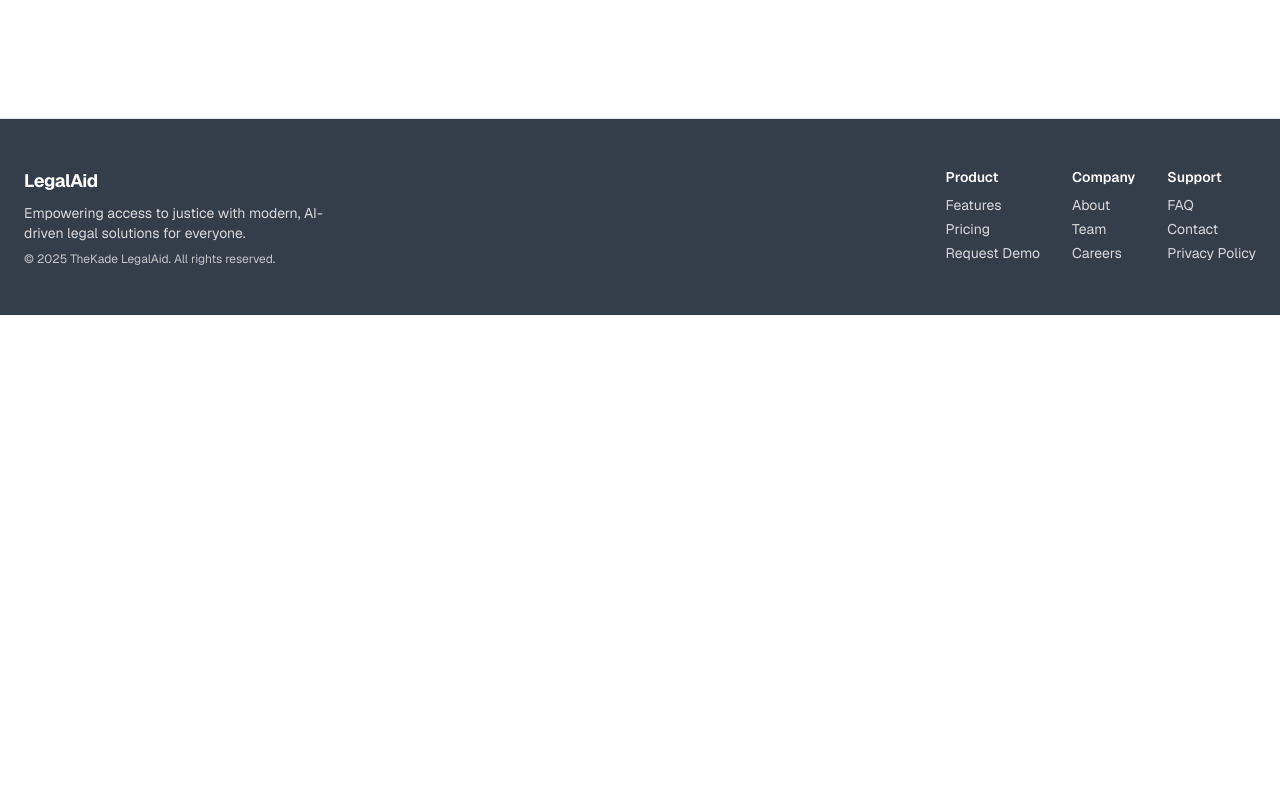
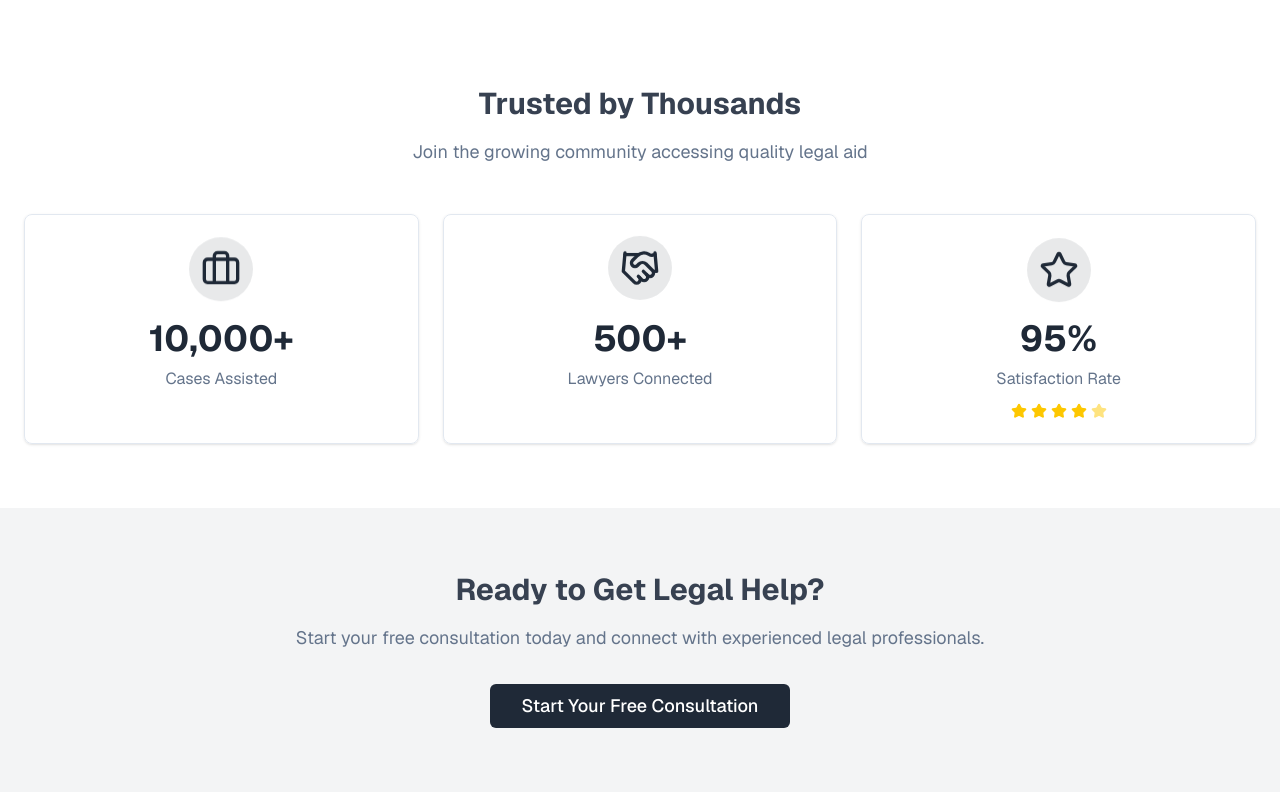
Before and after one commit to NayanthaNethsara/thekade-legalaid, a Next.js app in the folder frontend/: page / in a window 1280 px wide. Shown: the part 840-1640 px from the top of the page. Before the commit the page ends 1155 px from the top, so only its background shows below. Built offline with nearby package versions, Linux system fonts and the light colour scheme.

Commit message:
feat: Add animated statistics section with counters and final CTA banner to HeroSection

```diff
--- a/frontend/components/hero-section.tsx
+++ b/frontend/components/hero-section.tsx
@@ -1,15 +1,43 @@
 'use client'
 
-import React from 'react'
+import React, { useState, useEffect, useRef } from 'react'
 import Link from 'next/link'
-import { ArrowRight, Menu, X, Search, MessageCircle, Users } from 'lucide-react'
+import { ArrowRight, Menu, X, Search, MessageCircle, Users, Briefcase, Handshake, Star } from 'lucide-react'
 import { Button } from '@/components/ui/button'
 import { AnimatedGroup } from '@/components/ui/animated-group'
 import { cn } from '@/lib/utils'
 import Image from 'next/image'
+import { motion, useInView } from 'framer-motion'
 
 import { Footer } from './footer';
 
+
+const Counter = ({ target, suffix = '' }: { target: number; suffix?: string }) => {
+  const [count, setCount] = useState(0);
+  const ref = useRef<HTMLSpanElement>(null);
+  const isInView = useInView(ref, { once: true });
+
+  useEffect(() => {
+    if (isInView) {
+      const duration = 3000;
+      const steps = 60;
+      const increment = target / steps;
+      let current = 0;
+      const timer = setInterval(() => {
+        current += increment;
+        if (current >= target) {
+          setCount(target);
+          clearInterval(timer);
+        } else {
+          setCount(Math.floor(current));
+        }
+      }, duration / steps);
+      return () => clearInterval(timer);
+    }
+  }, [isInView, target]);
+
+  return <span ref={ref}>{count.toLocaleString()}{suffix}</span>;
+};
 
 const transitionVariants = {
     item: {
@@ -325,6 +353,88 @@ export function HeroSection() {
                         </AnimatedGroup>
                     </div>
                 </section>
+
+                {/* Statistics Section */}
+                <AnimatedGroup
+                    variants={{
+                        container: {
+                            visible: {
+                                transition: {
+                                    staggerChildren: 0.1,
+                                    delayChildren: 0.8,
+                                },
+                            },
+                        },
+                        item: transitionVariants.item,
+                    }}
+                >
+                    <section className="py-16 w-full">
+                        <div className="mx-auto max-w-7xl px-6">
+                            <div className="text-center mb-12">
+                                <h2 className="text-3xl font-bold text-foreground mb-4">Trusted by Thousands</h2>
+                                <p className="text-lg text-muted-foreground">Join the growing community accessing quality legal aid</p>
+                            </div>
+                            <div className="grid grid-cols-1 md:grid-cols-3 gap-6">
+                                <div className="text-center border rounded-lg p-6 shadow-sm hover:scale-105 hover:shadow-xl transition-all duration-500 group">
+                                    <motion.div
+                                        className="flex items-center justify-center w-16 h-16 mx-auto mb-4 rounded-full bg-primary/10 group-hover:rotate-3 transition-transform"
+                                        animate={{ y: [0, -5, 0] }}
+                                        transition={{ duration: 3, repeat: Infinity, ease: "easeInOut" }}
+                                    >
+                                        <Briefcase className="w-10 h-10 text-primary" />
+                                    </motion.div>
+                                    <div className="text-4xl font-bold text-primary mb-2"><Counter target={10000} suffix="+" /></div>
+                                    <div className="text-muted-foreground">Cases Assisted</div>
+                                </div>
+                                <div className="text-center border rounded-lg p-6 shadow-sm hover:scale-105 hover:shadow-xl transition-all duration-500 group">
+                                    <motion.div
+                                        className="flex items-center justify-center w-16 h-16 mx-auto mb-4 rounded-full bg-primary/10 group-hover:rotate-3 transition-transform"
+                                        animate={{ y: [0, -5, 0] }}
+                                        transition={{ duration: 3.2, repeat: Infinity, ease: "easeInOut" }}
+                                    >
+                                        <Handshake className="w-10 h-10 text-primary" />
+                                    </motion.div>
+                                    <div className="text-4xl font-bold text-primary mb-2"><Counter target={500} suffix="+" /></div>
+                                    <div className="text-muted-foreground">Lawyers Connected</div>
+                                </div>
+                                <div className="text-center border rounded-lg p-6 shadow-sm hover:scale-105 hover:shadow-xl transition-all duration-500 group relative">
+                                    <motion.div
+                                        className="flex items-center justify-center w-16 h-16 mx-auto mb-4 rounded-full bg-primary/10 group-hover:rotate-3 transition-transform"
+                                        animate={{ y: [0, -5, 0] }}
+                                        transition={{ duration: 2.8, repeat: Infinity, ease: "easeInOut" }}
+                                    >
+                                        <Star className="w-10 h-10 text-primary" />
+                                    </motion.div>
+                                    <div className="text-4xl font-bold text-primary mb-2"><Counter target={95} suffix="%" /></div>
+                                    <div className="text-muted-foreground mb-3">Satisfaction Rate</div>
+                                    <div className="flex justify-center space-x-1">
+                                        {[...Array(5)].map((_, i) => (
+                                            <Star key={i} className={`w-4 h-4 ${i < 4 ? 'text-yellow-400 fill-current' : i === 4 ? 'text-yellow-400 fill-current opacity-50' : 'text-gray-300'}`} />
+                                        ))}
+                                    </div>
+                                </div>
+                            </div>
+                        </div>
+                    </section>
+                </AnimatedGroup>
+
+                {/* Final CTA Banner */}
+                <AnimatedGroup variants={{ item: transitionVariants.item }}>
+                    <section className="py-16 w-full bg-primary/5">
+                        <div className="mx-auto max-w-4xl px-6 text-center">
+                            <h2 className="text-3xl font-bold text-foreground mb-4">Ready to Get Legal Help?</h2>
+                            <p className="text-lg text-muted-foreground mb-8">Start your free consultation today and connect with experienced legal professionals.</p>
+                            <Button
+                                asChild
+                                size="lg"
+                                className="px-8 py-3 text-lg">
+                                <Link href="/register">
+                                    Start Your Free Consultation
+                                </Link>
+                            </Button>
+                        </div>
+                    </section>
+                </AnimatedGroup>
             </main>
 
             <Footer />
```
